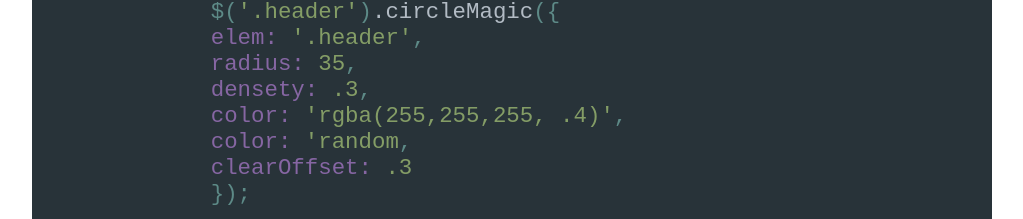
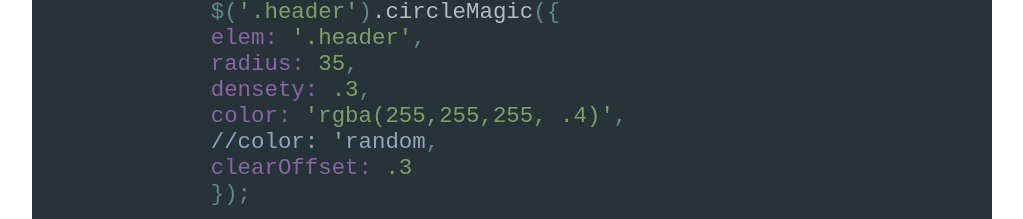
Before and after one commit to FreAK19/circleMagic.js, a website: page index.html in a window 1280 px wide. Shown: the part 1313-1532 px from the top of the page, without its empty margins (128-1151 px from the left). Drawn offline with nearby package versions, Linux system fonts and the light colour scheme.

Commit message:
add code style

```diff
--- a/dest/css/style.css
+++ b/dest/css/style.css
@@ -26,6 +26,10 @@
 
 .key {
   color: #8666a3;
+}
+
+.comment {
+  color: #96a4be;
 }
 .header {
   background: url("../img/bg.jpg") no-repeat;
--- a/index.html
+++ b/index.html
@@ -50,7 +50,7 @@
                     <span class="key">radius:</span> <span class="selector">35</span><span class="jq">,</span>
                     <span class="key">densety:</span> <span class="selector">.3</span><span class="jq">,</span>
                     <span class="key">color:</span> <span class="selector">'rgba(255,255,255, .4)'</span><span class="jq">,</span>
-                    <span class="comment"><span class="key">color:</span> <span class="selector">'random</span><span class="jq">,</span></span>
+                    <span class="comment"><span class="key comment">//color:</span> <span class="selector comment">'random</span><span class="jq">,</span></span>
                     <span class="key">clearOffset:</span> <span class="selector">.3</span>
                     <span class="jq">});</span>
                 </pre>
--- a/src/css/code__examples.css
+++ b/src/css/code__examples.css
@@ -21,3 +21,6 @@
 .key {
     color: #8666a3;
 }
+.comment {
+    color: #96a4be;
+}
```
